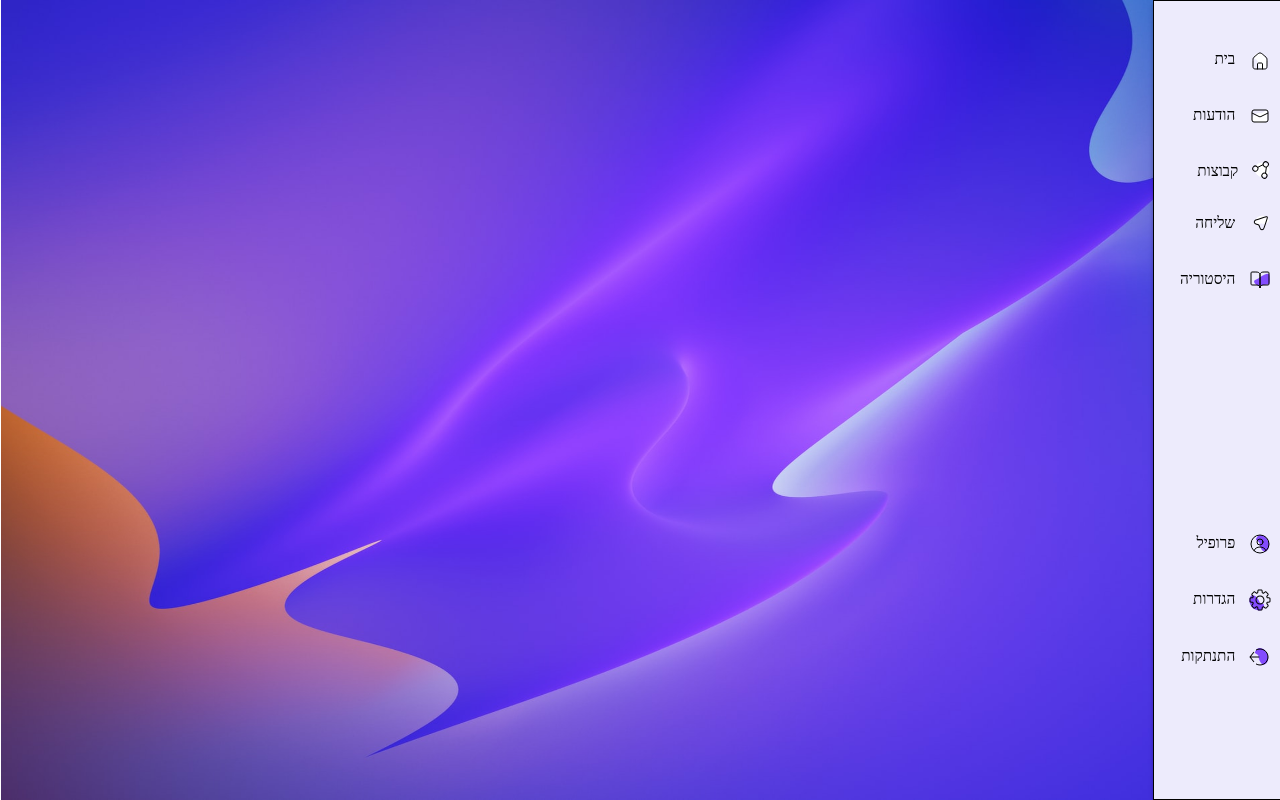
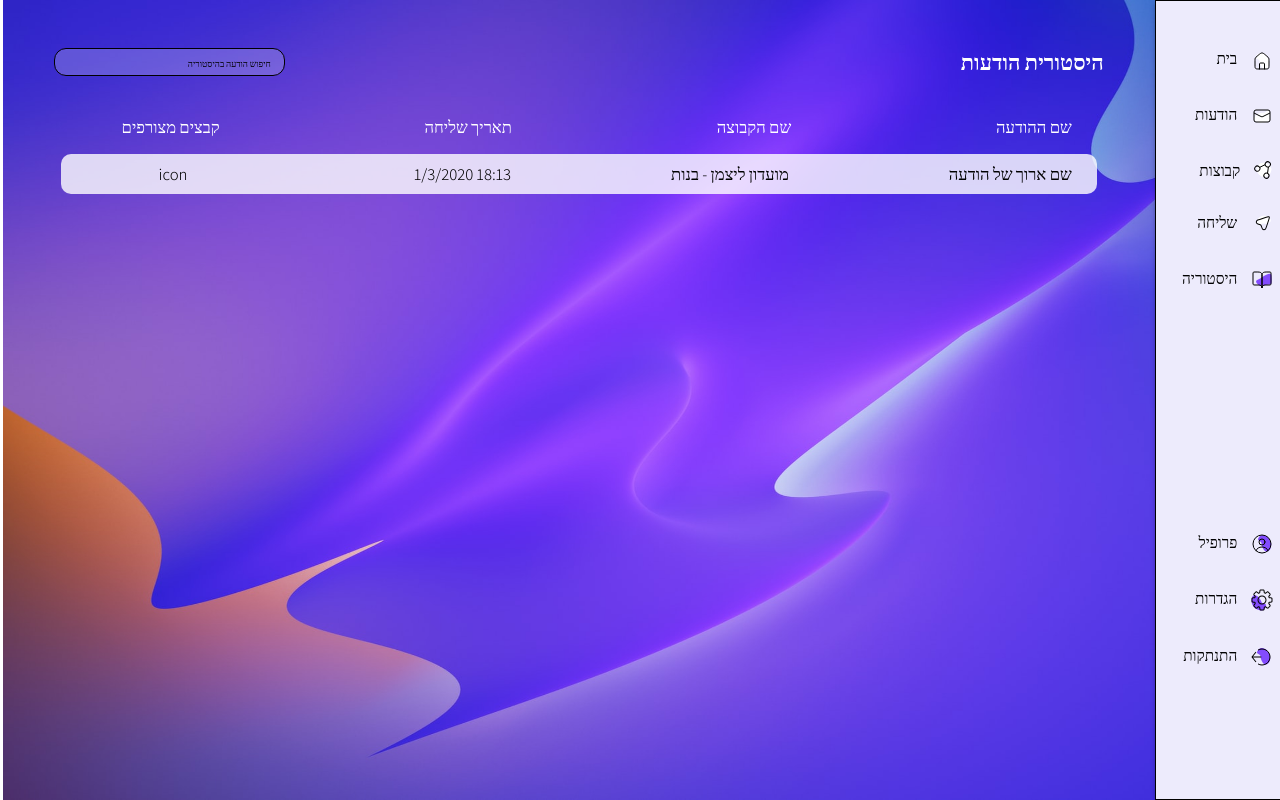
Before and after one commit to aariell0045/ws-project-front, a React (Create React App) app: page /HistoryList in a window 1280 px wide. Built offline with nearby package versions, Linux system fonts and the light colour scheme.

Commit message:
history-page-folder

```diff
--- a/src/App.js
+++ b/src/App.js
@@ -10,6 +10,7 @@ import SendMessagePart2 from "./components/send-message-part-2/send-message-part
 
 import SendMessagePart1 from "./components/send-message-part-1/send-message-part-1.component";
 import SendMessagePart3 from "./components/send-message-part-3/send-message-part-3.component";
+import HistoryList from "./components/history-list/history-list.component";
 
 function App() {
 	return (
@@ -77,6 +78,13 @@ function App() {
 					return <SendMessagePart3 />;
 				}}
 			/>
+			<Route
+				exact
+				path='/HistoryList'
+				render={() => {
+					return <HistoryList />;
+				}}
+			/>
 		</div>
 	);
 }
--- /dev/null
+++ b/src/components/history-list/history-list.component.jsx
@@ -0,0 +1,68 @@
+import "./history-list.styles.css";
+import React from "react";
+
+function HistoryList() {
+	return (
+		<section id='hisotry-page'>
+			<header className='history-page-main-header'>
+				<div className='history-page-main-header-right-side'>
+					<p className='history-page-main-header-text-content'>היסטורית הודעות</p>
+				</div>
+				<div className='history-page-main-header-left-side'>
+					<input
+						className='history-page-main-header-input'
+						type='text'
+						placeholder='חיפוש הודעה בהיסטוריה'
+					/>
+				</div>
+			</header>
+
+			<div className='history-list-header-container-warpper'>
+				<div className='history-list-header-container'>
+					<div className='history-list-header-warpper'>
+						<p
+							style={{ paddingRight: "2vw" }}
+							className='history-list-header-content'
+						>
+							שם ההודעה
+						</p>
+					</div>
+					<div className='history-list-header-warpper'>
+						<p className='history-list-header-content'>שם הקבוצה</p>
+					</div>
+					<div className='history-list-header-warpper'>
+						<p className='history-list-header-content'>תאריך שליחה</p>
+					</div>
+					<div className='history-list-header-warpper'>
+						<p className='history-list-header-content'>קבצים מצורפים</p>
+					</div>
+				</div>
+			</div>
+			<div className='history-list-container'>
+				<div className='history-list-item'>
+					<div className='history-list-item-warpper history-list-item-warpper-1'>
+						<p className='history-list-item-content history-list-item-content-first-item'>
+							שם ארוך של הודעה
+						</p>
+					</div>
+					<div className='history-list-item-warpper history-list-item-warpper-2 '>
+						<p className='history-list-item-content history-list-item-content-second'>מועדון ליצמן - בנות</p>
+					</div>
+					<div className='history-list-item-warpper history-list-item-warpper-3 '>
+						<p className='history-list-item-content history-list-item-content-threed'> 18:13 1/3/2020</p>
+					</div>
+					<div className='history-list-item-warpper history-list-item-warpper-4 '>
+						<p
+
+							className='history-list-item-content history-list-item-content-last-item'
+						>
+							icon
+						</p>
+					</div>
+				</div>
+			</div>
+		</section>
+	);
+}
+
+export default HistoryList;
--- /dev/null
+++ b/src/components/history-list/history-list.styles.css
@@ -0,0 +1,134 @@
+#hisotry-page {
+	width: 100%;
+	height: 100vh;
+}
+
+.history-page-main-header {
+	display: grid;
+	width: 100%;
+	height: fit-content;
+	grid-template-columns: repeat(2, 1fr);
+	padding-top: 6vh;
+}
+
+.history-page-main-header-right-side {
+	width: 100%;
+	display: flex;
+	justify-content: flex-start;
+}
+
+.history-page-main-header-left-side {
+	display: flex;
+	justify-content: flex-end;
+	width: 100%;
+}
+
+.history-page-main-header-text-content {
+	font-family: Assistant;
+	font-style: normal;
+	font-weight: 600;
+	font-size: 1.7vw;
+	padding-right: 4vw;
+	color: #ffffff;
+}
+
+.history-page-main-header-input {
+	margin-left: 4vw;
+	background: rgba(255, 255, 255, 0.2);
+	border: 0.01vw solid #000000;
+	box-sizing: border-box;
+	border-radius: 1.5vh;
+	width: 18vw;
+	padding-right: 1vw;
+}
+
+.history-page-main-header-input::placeholder {
+	font-family: Assistant;
+	font-style: normal;
+	font-weight: normal;
+	font-size: 0.7vw;
+
+	color: #000000;
+}
+
+.history-list-container {
+	width: 100%;
+	height: 80vh;
+	display: flex;
+	flex-direction: column;
+	align-items: center;
+	gap: 1vh;
+	overflow-y: scroll;
+}
+
+.history-list-container::-webkit-scrollbar {
+	width: 0px;
+}
+
+.history-list-header-container {
+	display: flex;
+	width: 90%;
+	justify-content: flex-start;
+	gap: 16vw;
+	height: fit-content;
+	padding-top: 5vh;
+}
+
+.history-list-header-content {
+	font-family: Assistant;
+	font-style: normal;
+	font-weight: normal;
+	font-size: 1.3vw;
+
+	text-align: right;
+
+	color: #ffffff;
+}
+
+.history-list-item {
+	width: 90%;
+	background: rgba(255, 255, 255, 0.8);
+	border-radius: 10px;
+	height: 5vh;
+	align-items: center;
+	min-height: 5vh;
+	display: flex;
+	/* width: 90%; */
+	justify-content: flex-start;
+	gap: 12vw;
+	/* height: fit-content; */
+	/* padding-top: 5vh; */
+	direction: rtl;
+}
+
+.history-list-item-warpper {
+	font-family: Assistant;
+	font-style: normal;
+	font-weight: 300;
+	font-size: 1.3vw;
+	text-align: right;
+	color: #000000;
+}
+
+.history-list-header-container-warpper {
+	width: 100%;
+	display: flex;
+	justify-content: center;
+	padding-bottom: 2vh;
+}
+
+.history-list-item-content-first-item {
+	padding-right: 2vw;
+	font-weight: 400;
+}
+
+.history-list-item-content-last-item {
+	margin-right: 5.7vw;
+}
+.history-list-item-content-threed{
+	margin-right: 0.5vw;
+
+}
+.history-list-item-content-second{
+	margin-right: 0.5vw;
+}
--- a/src/components/sidebar/Sidebar.component.jsx
+++ b/src/components/sidebar/Sidebar.component.jsx
@@ -15,7 +15,7 @@ const links = [
 	{ linkName: "הודעות", goTo: "/MessagesStock", className: "list list-2" },
 	{ linkName: "קבוצות", goTo: "/Groups", className: "list list-3" },
 	{ linkName: "שליחה", goTo: "/SendMessagePart1", className: "list list-4" },
-	{ linkName: "היסטוריה", goTo: "", className: "list list-5" },
+	{ linkName: "היסטוריה", goTo: "/HistoryList", className: "list list-5" },
 	{ linkName: "פרופיל", goTo: "", className: "list list-6" },
 	{ linkName: "הגדרות", goTo: "", className: "list list-7" },
 	{ linkName: "התנתקות", goTo: "", className: "list list-8" },
```
